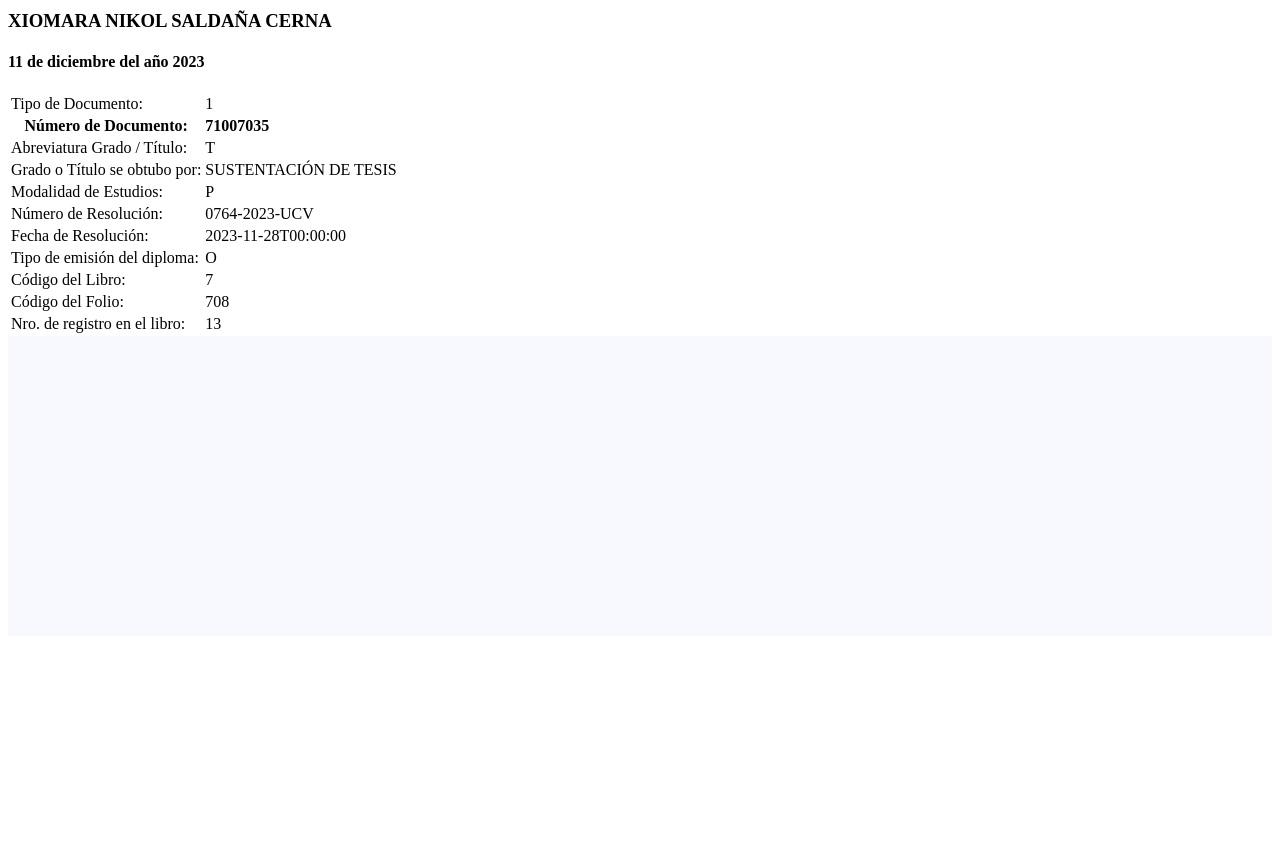
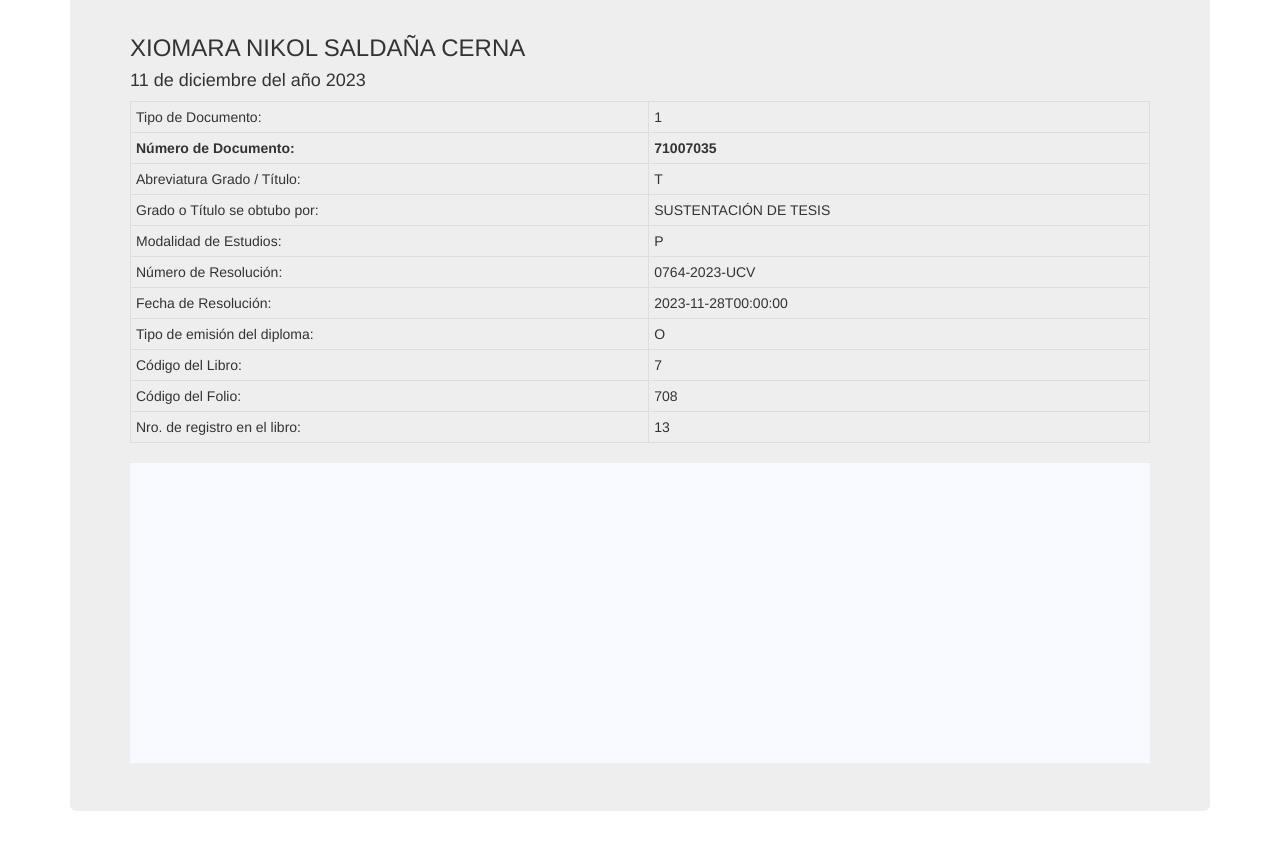
Before and after one commit to 13vinke/TituloNikol, a plain HTML site: page Pagina Titulo Xiomara/index.html in a window 1280 px wide. Shown: the part 53-894 px from the top of the page. Before the commit the page ends 800 px from the top, so only its background shows below. Drawn offline with Linux system fonts and the light colour scheme; the site is published under a folder, as on GitHub Pages, so addresses that start at the root find nothing.

Commit message:
corrección Span linea 34 y 35

```diff
--- a/Pagina Titulo Xiomara/index.html
+++ b/Pagina Titulo Xiomara/index.html
@@ -8,8 +8,8 @@
     <link rel="icon" type="image/png" href="/img/ucvlogo.png" />
     <title>Diplomas - UCV</title>
 
-    <link href="/css/bootstrap.css" rel="stylesheet" />
-    <link href="/css/diplomas.css" rel="stylesheet" />
+    <link href="css/bootstrap.css" rel="stylesheet" />
+    <link href="css/diplomas.css" rel="stylesheet" />
 
 </head>
 
@@ -31,8 +31,8 @@
         <div class="jumbotron">
 
 
-            <h3>XIOMARA NIKOL SALDAÑA CERNA</span></h3>
-            <h4>11 de diciembre del año 2023</span></h4>
+            <h3>XIOMARA NIKOL SALDAÑA CERNA</h3>
+            <h4>11 de diciembre del año 2023</h4>
 
             <div id="dvDatosD">
                 <table class="table table-bordered table-condensed table-hover">
@@ -134,7 +134,7 @@
             <!-- <script src="/js/diplomas.js" type="text/javascript"></script> -->
         </div>
     </div>
-    <script src="/js/jquery-3.1.1.js"></script>
+    <!-- <script src="/js/jquery-3.1.1.js"></script> -->
 </body>
 
 </html>
```
